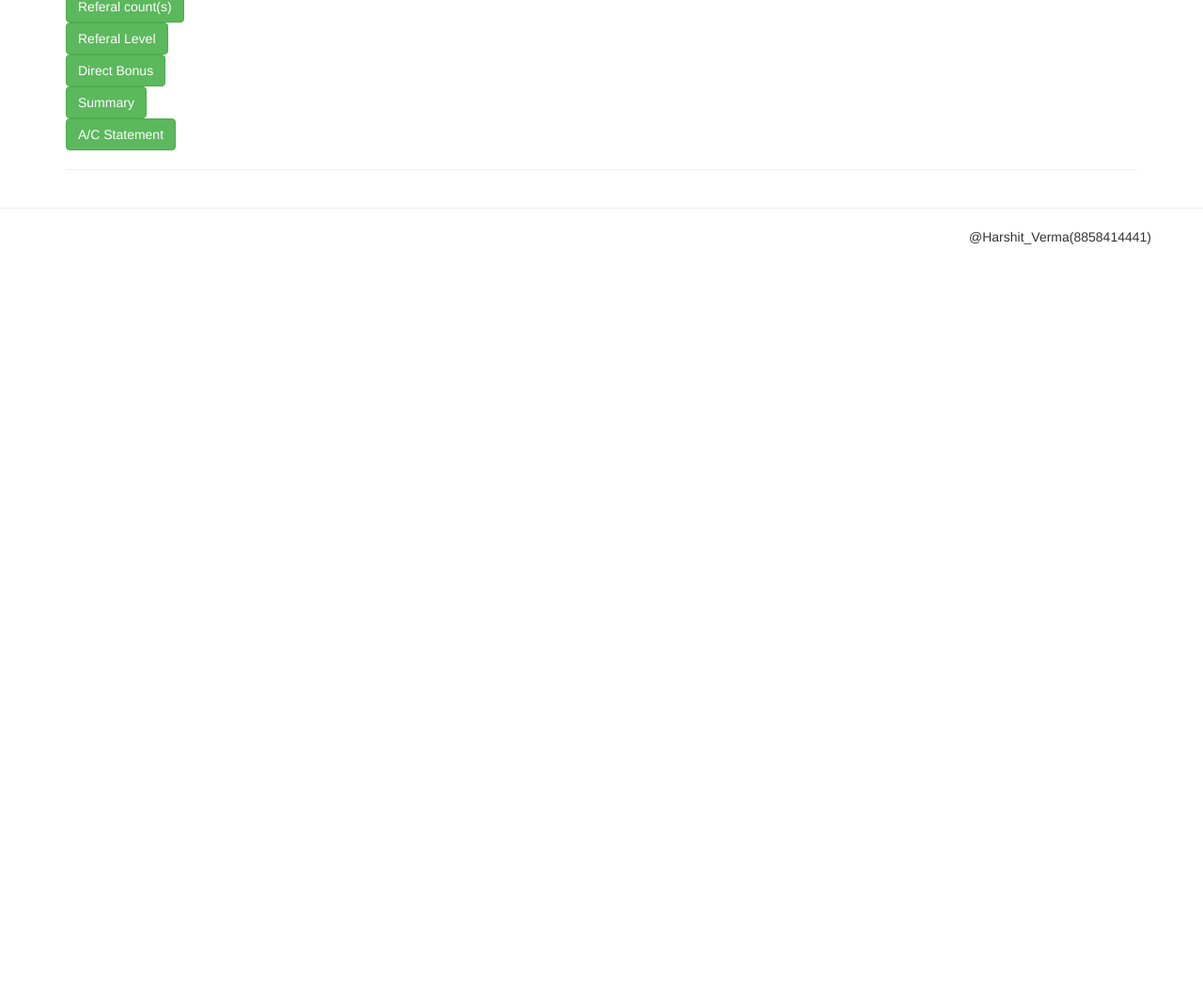
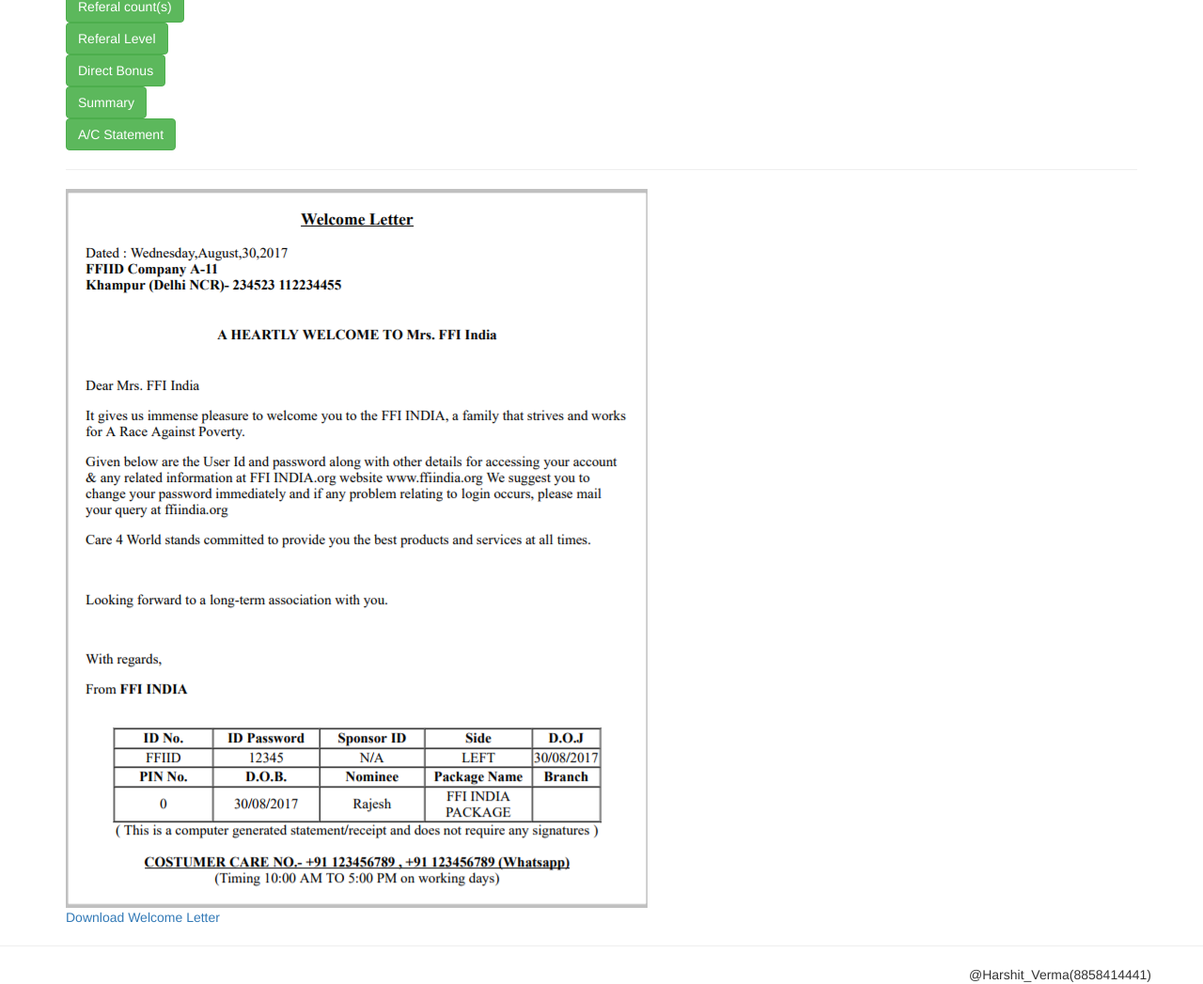
Before and after one commit to harshit8858/NHDO, a Django app: page /dashboard/welcome_letter/ in a window 1280 px wide. Shown: the part 398-1445 px from the top of the page at 94% size. Before the commit the page ends 658 px from the top, so only its background shows below. Run offline with Django 3.2, Linux system fonts and the light colour scheme; data comes from the database, SQL or seed files in the repository; some libraries are stand-ins or nearby versions.

Commit message:
welcome letter

```diff
--- a/dashboard/admin.py
+++ b/dashboard/admin.py
@@ -1,9 +1,8 @@
 from django.contrib import admin
-from .models import Epin, kyc
+from .models import Epin, kyc, Welcome
 
 
 admin.site.register(Epin)
-
 
 class kycAdmin(admin.ModelAdmin):
     list_display = ('user', 'pan')
@@ -14,3 +13,5 @@ class kycAdmin(admin.ModelAdmin):
         else:
             return []
 admin.site.register(kyc, kycAdmin)
+
+admin.site.register(Welcome)
--- a/dashboard/forms.py
+++ b/dashboard/forms.py
@@ -61,7 +61,6 @@ class Epin_upgradeForm(forms.ModelForm):
 # class KycForm(UserCreationForm):
 class KycForm(forms.ModelForm):
     # username = forms.CharField(required=True, widget=forms.TextInput(attrs={'placeholder':'Username', 'class':'form-control', 'style':'width:200px'}))
-    dp = forms.FileField(required=True)
     passport = forms.FileField(required=True)
     pan = forms.FileField(required=True)
     aadhar = forms.FileField(required=True)
@@ -71,4 +70,4 @@ class KycForm(forms.ModelForm):
 
     class Meta:
         model = kyc
-        fields = ['dp', 'passport', 'pan', 'aadhar', 'voter', 'cancelled_cheque', 'passbook']
+        fields = ['passport', 'pan', 'aadhar', 'voter', 'cancelled_cheque', 'passbook']
--- a/dashboard/models.py
+++ b/dashboard/models.py
@@ -17,13 +17,12 @@ class Epin(models.Model):
 
 class kyc(models.Model):
     user = models.OneToOneField(User, default=None)
-    dp = models.FileField(upload_to='images')
-    passport = models.FileField(upload_to='images')
-    pan = models.FileField(upload_to='images')
-    aadhar = models.FileField(upload_to='images')
-    voter = models.FileField(upload_to='images', blank=True, null=True)
-    cancelled_cheque = models.FileField(upload_to='images', blank=True, null=True)
-    passbook = models.FileField(upload_to='images')
+    passport = models.FileField(upload_to='passport/images')
+    pan = models.FileField(upload_to='pan/images')
+    aadhar = models.FileField(upload_to='aadhar/images')
+    voter = models.FileField(upload_to='voter/images', blank=True, null=True)
+    cancelled_cheque = models.FileField(upload_to='cancelled_cheque/images', blank=True, null=True)
+    passbook = models.FileField(upload_to='passbook/images')
 
     def __str__(self):
         return str(self.user)
@@ -35,3 +34,7 @@ class kyc(models.Model):
 #     instance.kyc.save()
 #
 # post_save.connect(update_user_kyc, sender=User)
+
+class Welcome(models.Model):
+    letter = models.FileField(upload_to='welcome/letter', null=True, blank=True)
+    image = models.FileField(upload_to='welcome/image', null=True, blank=True)
--- a/dashboard/views.py
+++ b/dashboard/views.py
@@ -1,7 +1,7 @@
 from django.shortcuts import render, redirect
 from nhdo_main.models import Profile
 from .forms import EditForm, EditForm1, Epin_upgradeForm, KycForm
-from .models import Epin, kyc
+from .models import Epin, kyc, Welcome
 from django.contrib.auth.models import User
 from nhdo_main.views import home
 
@@ -89,7 +89,8 @@ def edit_kyc(request,d):
 
 
 def welcome_letter(request):
-    return render(request, 'dashboard/welcome_letter.html', )
+    wel = Welcome.objects.all()
+    return render(request, 'dashboard/welcome_letter.html',{'wel':wel})
 
 
 def distributer_agreement(request):
@@ -198,6 +199,7 @@ def referal_counts(request):
         referral.level_reached = 5
     elif referral.count1 > 244140625:
         referral.level_reached = 6
+    referral.save()
 
     return render(request, 'dashboard/referal_counts.html', {'referral': referral.your_referal,
                                                             'count1': referral.count1,
--- a/nhdo_main/models.py
+++ b/nhdo_main/models.py
@@ -23,7 +23,7 @@ class Profile(models.Model):
     pincode = models.IntegerField(null=True, blank=True)
     state = models.CharField(max_length=20, null=True, blank=True)
     mobile_number = models.IntegerField(null=True, blank=True)
-    profile_pic = models.FileField(upload_to='images', blank=True, null=True)
+    profile_pic = models.FileField(upload_to='profile_pic/images', blank=True, null=True)
     count1 = models.IntegerField(null=True, blank=True, default=0)
     count2 = models.IntegerField(null=True, blank=True, default=0)
     count3 = models.IntegerField(null=True, blank=True, default=0)
--- a/templates/dashboard/update_kyc.html
+++ b/templates/dashboard/update_kyc.html
@@ -34,10 +34,6 @@
 <hr />
 {% for i in pic %}
     {% ifequal i.user request.user %}
-            <b>DP</b>:{% if i.dp %}
-                <img src="{{i.dp.url}}" width="10%px" height="200px" /><br><br>
-            {% endif %}
-            <br />
             <b>Passport</b>:{% if i.passport %}
                 <img src="{{i.passport.url}}" width="10%px" height="200px" /><br><br>
             {% endif %}
--- a/templates/dashboard/welcome_letter.html
+++ b/templates/dashboard/welcome_letter.html
@@ -29,4 +29,15 @@
 <a href="{% url 'ac_statement' %}" class="btn btn-success">A/C Statement</a>
 <hr />
 
+{% for i in wel %}
+    {% if i.image %}
+        <img src="{{ i.image.url }}" />
+    {% endif %}
+    <br />
+    {% if i.letter %}
+        <a href="{{ i.letter.url }}">Download Welcome Letter</a>
+    {% endif %}
+{% endfor %}
+
+
 {% endblock %}
```
Also changed, not shown: db.sqlite3, media/aadhar/images/20140922_220517.jpg (added), media/pan/images/20140704_154721.jpg (added), media/welcome/image/welcome.png (added), 2 other files.
